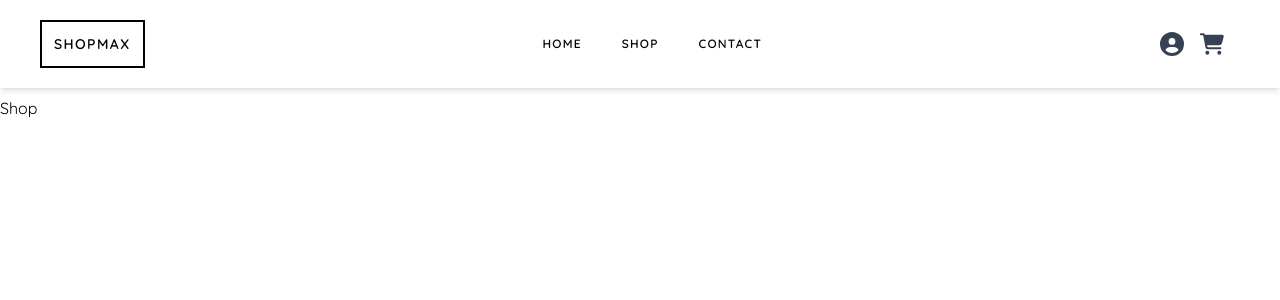
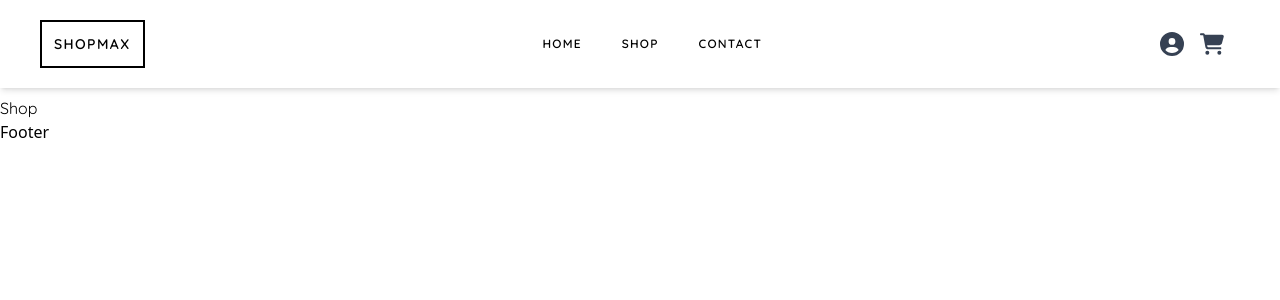
Before and after one commit to bentleyminwa/shopmax_ecommerce, a React (Vite) app: page /shop in a window 1280 px wide. Shown: the top 300 px of the page. Built offline with nearby package versions, Linux system fonts and the light colour scheme.

Commit message:
Add Footer component and integrate it into RootLayout

```diff
--- a/src/layout/RootLayout.tsx
+++ b/src/layout/RootLayout.tsx
@@ -1,16 +1,16 @@
 import { Outlet } from "react-router-dom";
-import { Navbar } from "../shared/components";
+import { Footer, Navbar } from "../shared/components";
 
 const RootLayout = () => {
   return (
     <main className="relative w-full">
-      <nav className="fixed top-0 left-0 bg-white z-20 font-primary flex justify-between items-center px-10 py-5 uppercase text-sm shadow-md w-full">
-        <Navbar />
-      </nav>
+      <Navbar />
 
       <section className="font-primary pt-24">
         <Outlet />
       </section>
+
+      <Footer />
     </main>
   );
 };
--- /dev/null
+++ b/src/shared/components/Footer/Footer.tsx
@@ -0,0 +1,5 @@
+const Footer = () => {
+  return <div>Footer</div>;
+};
+
+export default Footer;
--- a/src/shared/components/Navbar/Navbar.tsx
+++ b/src/shared/components/Navbar/Navbar.tsx
@@ -2,11 +2,11 @@ import { Logo, MenuItems, NavIcons } from "./index";
 
 const Navbar = () => {
   return (
-    <>
+    <nav className="fixed top-0 left-0 bg-white z-20 font-primary flex justify-between items-center px-10 py-5 uppercase text-sm shadow-md w-full">
       <Logo />
       <MenuItems />
       <NavIcons />
-    </>
+    </nav>
   );
 };
 
--- a/src/shared/components/index.ts
+++ b/src/shared/components/index.ts
@@ -1,4 +1,5 @@
+import Footer from "./Footer/Footer";
 import Navbar from "./Navbar/Navbar";
 import ProductList from "./Products/ProductList";
 
-export { Navbar, ProductList };
+export { Footer, Navbar, ProductList };
```
